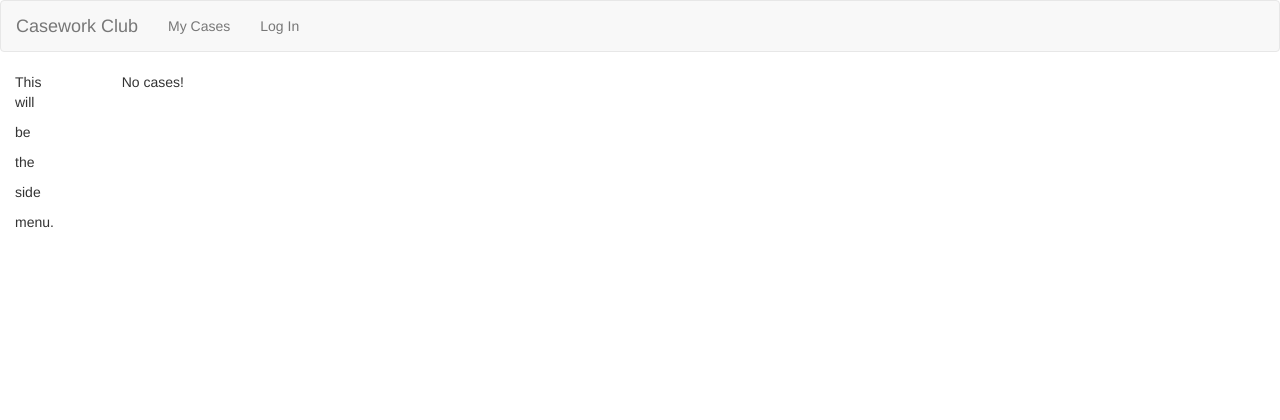
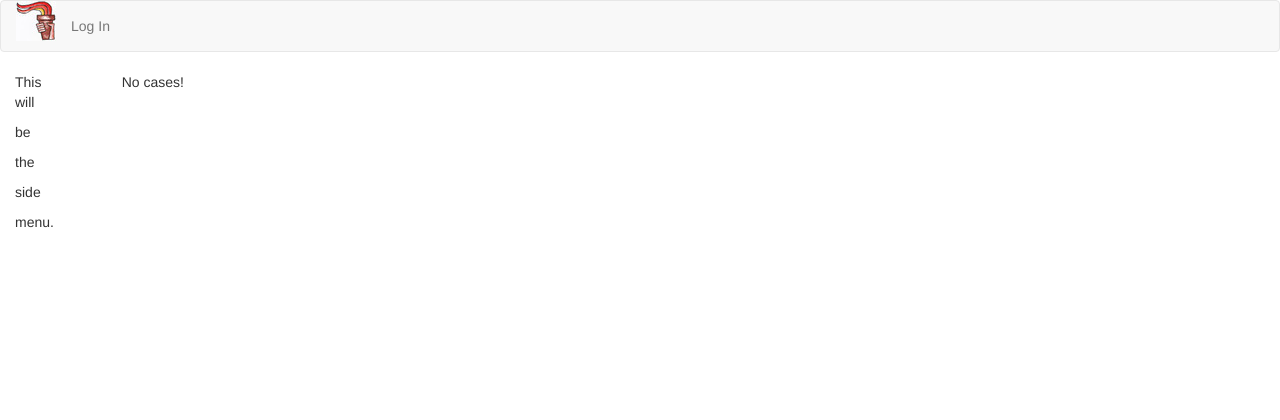
Before and after one commit to wypython/caseworkclub, a Django app: template caseworkclub/templates/caseworkclub/member_detail.html in a window 1280 px wide. Shown: the top 420 px of the page. Run offline with Django 3.2, Linux system fonts and the light colour scheme; the template is opened without the code that fills it, so the values that code supplies are empty; parts of the project's set-up code (start-up, migrations or seed data) failed here and were passed over; some libraries are stand-ins or nearby versions.

Commit message:
Fiddled with getting the logo back, and messed about with base.html.

```diff
--- a/caseworkclub/templates/caseworkclub/association_detail.html
+++ b/caseworkclub/templates/caseworkclub/association_detail.html
@@ -8,7 +8,9 @@ Caseworkers for {{object.name}}:
 <br>
 <a href = {% url 'cases' caseworker.username %}>{{caseworker.full_name}}</a>
 {% endfor %}
+
 <p>
+
 {% include 'caseworkclub/case_display.html' with object=object %}
 
 
--- a/caseworkclub/templates/caseworkclub/base.html
+++ b/caseworkclub/templates/caseworkclub/base.html
@@ -8,13 +8,13 @@
 <nav class = "navbar navbar-default">
     <div class = "container-fluid">
         <div class="navbar-header">
-            <a class="navbar-brand" href="#">Casework Club</a>
+            <a class="navbar-left" href="#"> <img alt = "Casework Club" src="{% static 'caseworkclub/NickTorchLogo.jpg' %}"class="img-responsive"></a>
         </div>
 
         <ul class = "nav navbar-nav">
-            <li> <a href = "#"> My Cases </a></li>
 
         {% if user.is_authenticated %}
+            <li> <a href = "{% url 'cases' user.username %}">My Cases</a></li>
         <li>
             <a href = "{% url 'logout' %}">Log out {{user.get_full_name}}</a>
         </li>
@@ -31,7 +31,6 @@
         </ul>
     </div>
 
-    <!--    <img src="{% static 'caseworkclub/NickTorchLogo.jpg' %}" -->
 </nav>
 
 <div class = "container-fluid">
```
Also changed, not shown: caseworkclub/static/caseworkclub/NickTorchLogo.jpg, db.sqlite3, 1 other file.
